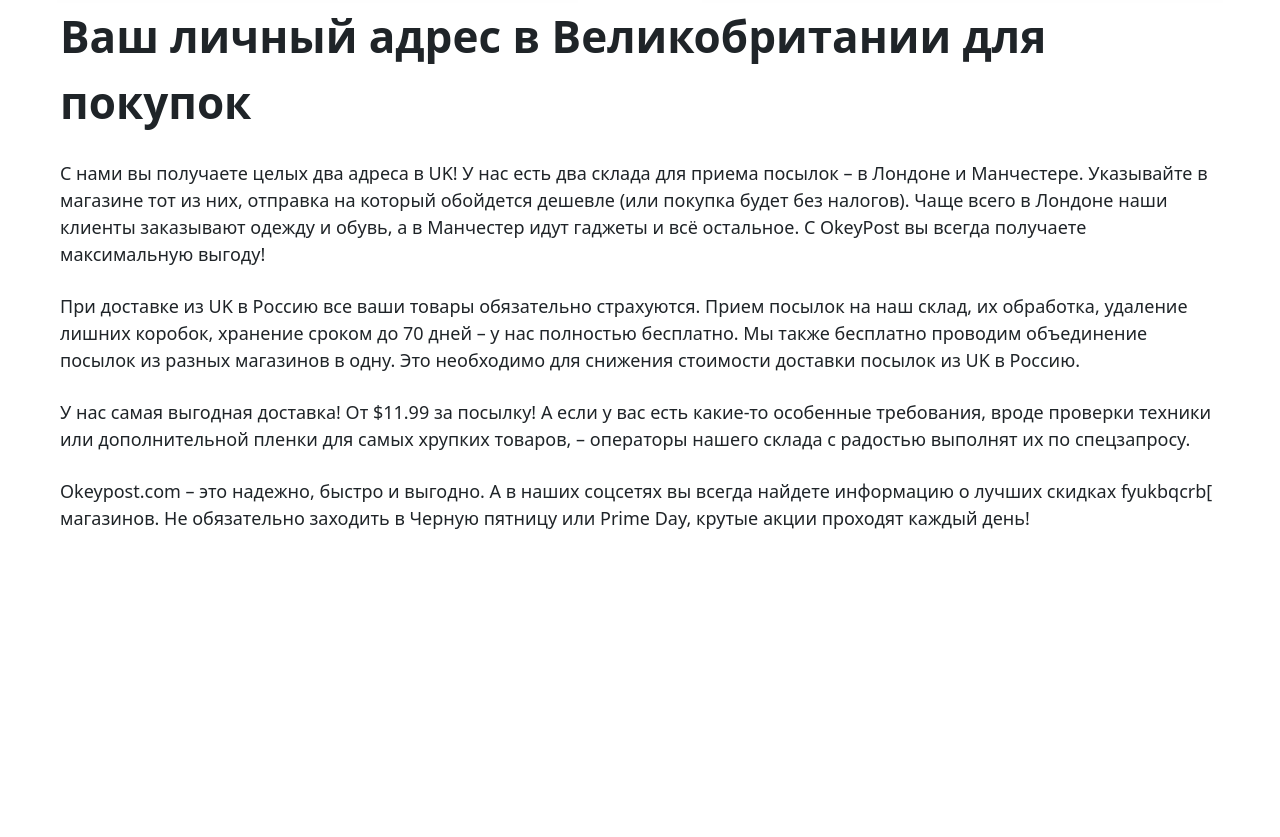
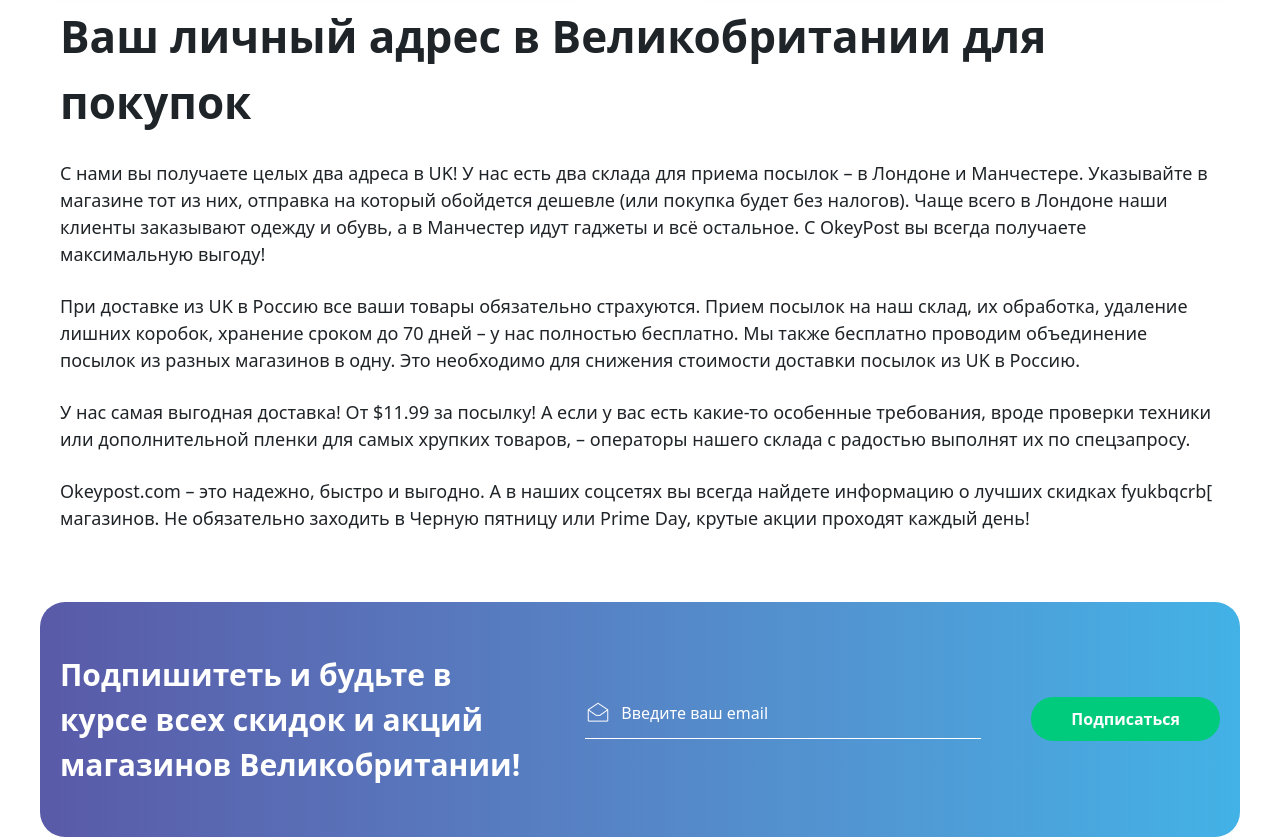
Before and after one commit to rxmnw/HOMEWORK-26-04-26, a website: page index.html in a window 1280 px wide. Shown: the part 6601-7438 px from the top of the page. Before the commit the page ends 7153 px from the top, so only its background shows below. Drawn offline with Linux system fonts and the light colour scheme.

Commit message:
section11 in page 1

```diff
--- a/index.html
+++ b/index.html
@@ -447,6 +447,23 @@
         </p>
       </section>
 
+
+ <section  class="flex flex-col items-start lg:flex-row gap-[50px] lg:items-center justify-around max-w-300 m-auto bg-linear-to-r from-[#595AA8] rounded-[25px] to-[#42B2E6] mt-[50px] p-[50px_20px]"  >
+        <h1 class="text-[30px] text-white font-bold lg:w-[480px]">
+          Подпишитеть и будьте в курсе всех скидок и акций магазинов
+          Великобритании!
+        </h1>
+        <nav
+          class="flex items-center gap-[10px] border-b border-white lg:w-[400px]" >
+          <img src="src/EnvelopeSimpleOpen.png" class="pb-[12px]" alt="" />
+          <input
+            type="email"
+            placeholder="Введите ваш email"
+            class="placeholder:text-white pb-[12px]" />
+        </nav>
+        <button  class="text-white font-bold p-[10px_40px] rounded-[50px] bg-[#00CB7C]"   >   Подписаться  </button>
+      </section>
+
 </main>
 </body>
 </html>
```
Also changed, not shown: src/EnvelopeSimpleOpen.png (added), src/output.css.
